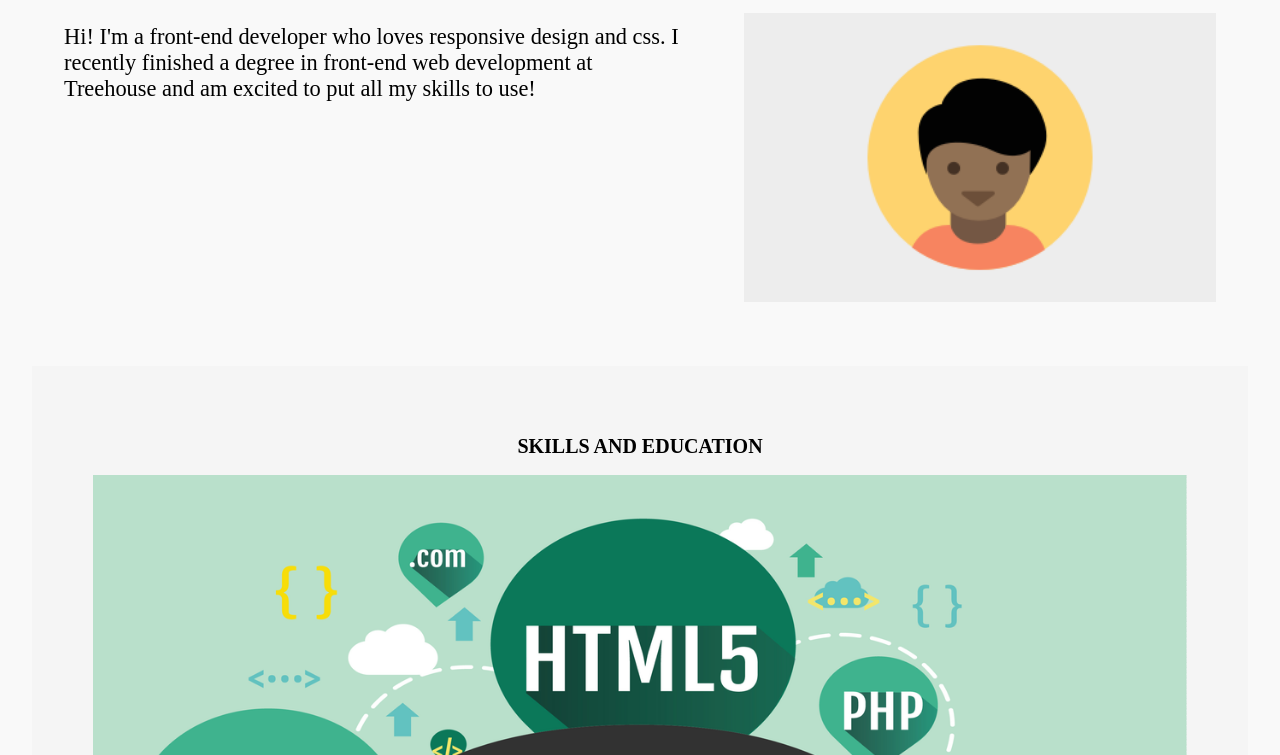
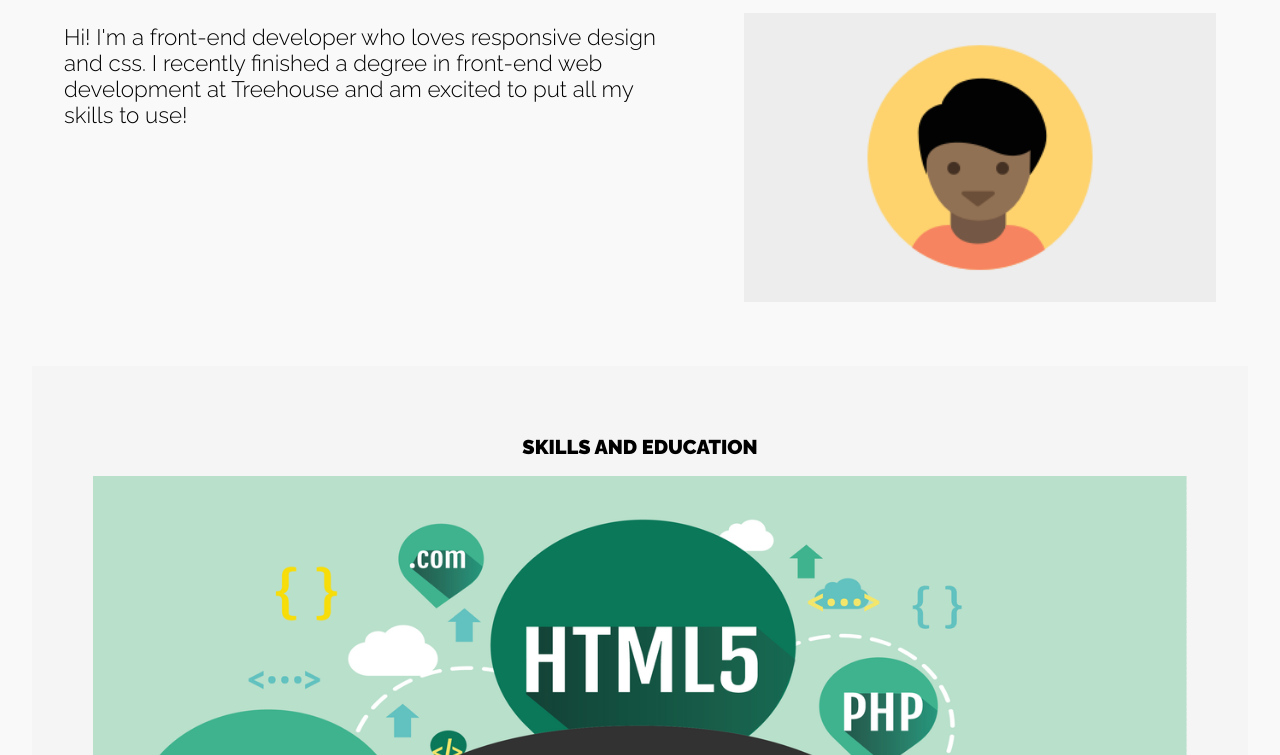
Before and after one commit to AjayBalkaran/Project-2-Mobile-first_Responsive_Layout, a plain HTML site: page index.html in a window 1280 px wide. Shown: the part 158-913 px from the top of the page. Drawn offline with Linux system fonts and the light colour scheme.

Commit message:
Update styles.css

```diff
--- a/css/styles.css
+++ b/css/styles.css
@@ -8,7 +8,7 @@ url('https://fonts.googleapis.com/css?family=Raleway:300,400,700,900');
 }
 
 body {
-    font-family: "Raleway, sans-serif";
+    font-family: "Raleway", sans-serif;
     text-align: center;
     background-color: #f9f9f9;
 }
```
